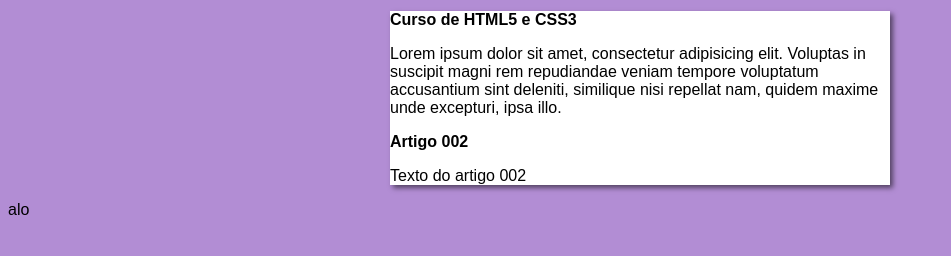
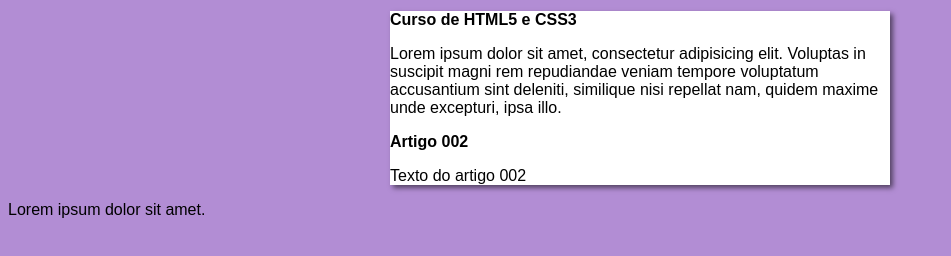
Before and after one commit to JpLoyal/projeto-site, a plain HTML site: page index.html in a window 1280 px wide. Shown: the whole page, without its empty margins (0-951 px from the left). Drawn offline with Linux system fonts and the light colour scheme.

Commit message:
Update index.html

```diff
--- a/index.html
+++ b/index.html
@@ -21,7 +21,7 @@
         </article>
     </main>
 
-    <p>alo</p>
+    <div class="design">Lorem ipsum dolor sit amet.</div>
 
 </body>
 </html>
```
